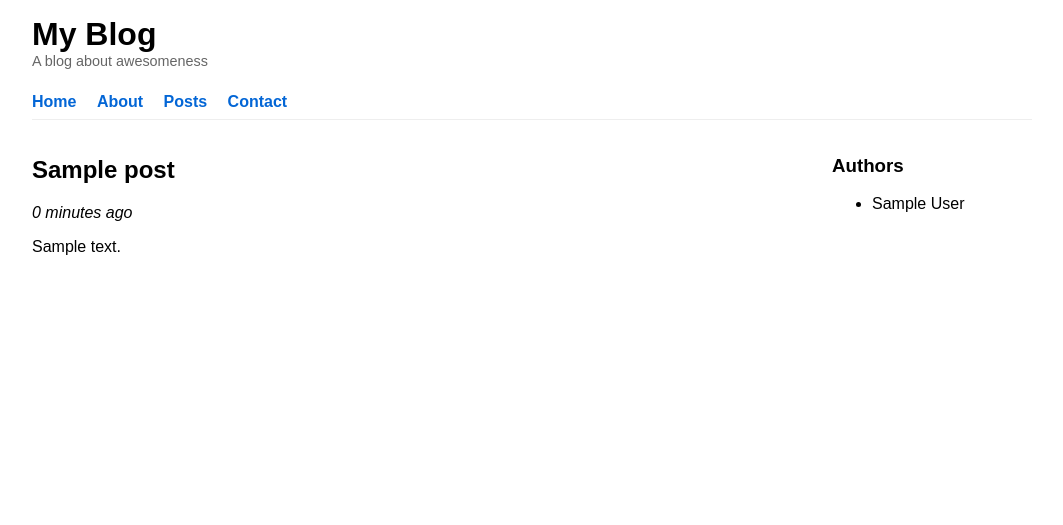
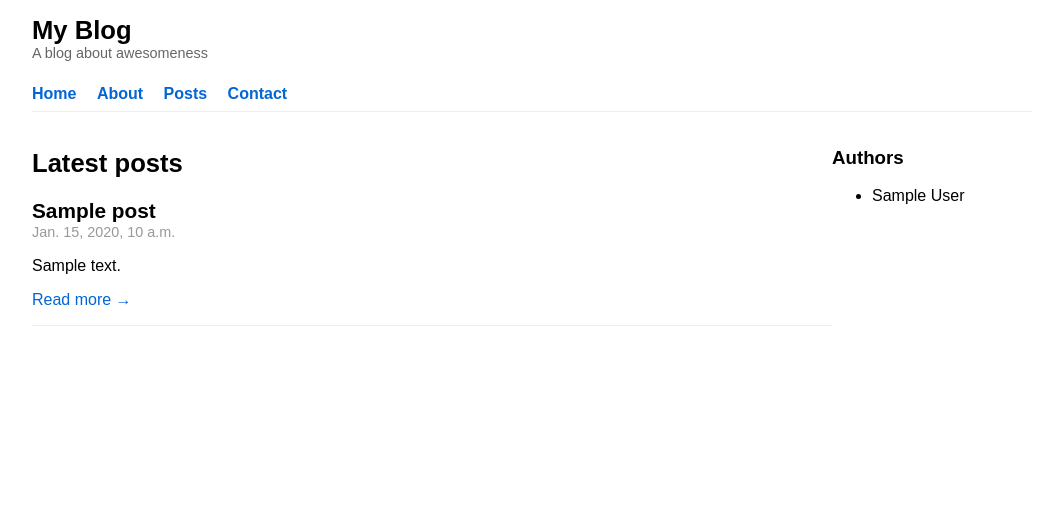
Before and after one commit to sheridan-python/mysite-example, a Django app: page / in a window 1280 px wide. Shown: the top 525 px of the page, without its empty margins (108-1171 px from the left). Run offline with Django 3.2, Linux system fonts and the light colour scheme; tables that the repository leaves empty hold one stand-in row (values such as "Sample post").

Commit message:
Create reusable template for post preview

```diff
--- a/blog/static/blog/base.css
+++ b/blog/static/blog/base.css
@@ -23,6 +23,13 @@ a {
 
 a:hover {
   text-decoration: underline;
+}
+
+h1 {
+  font-size: 1.6em;
+}
+h2 {
+  font-size: 1.3em;
 }
 
 /* Style the header area */
--- a/blog/templates/blog/home.html
+++ b/blog/templates/blog/home.html
@@ -1,13 +1,10 @@
 {% extends "blog/base.html" %}
 
 {% block main %}
-<section class="latest-article-preview">
+<section>
+  <h1>Latest posts</h1>
   {% for post in latest_posts %}
-  <article>
-    <h2>{{ post.title }}</h2>
-    <em>{{ post.published|timesince }} ago</em>
-    {{ post.content|linebreaks }}
-  </article>
+    {% include "blog/post_preview.html" %}
   {% endfor %}
 </section>
 {% endblock %}
--- /dev/null
+++ b/blog/templates/blog/post_preview.html
@@ -0,0 +1,8 @@
+<article class="post-preview">
+  <h2>{{ post.title }}</h2>
+  <time>{{ post.published }}</time>
+  <section class="teaser">
+    {{ post.content|truncatewords:20 }}
+  </section>
+  <p><a href="{{ post.get_absolute_url }}">Read more &rarr; </a></p>
+</article>
```
Also changed, not shown: blog/templates/blog/post_list.html (+1 -8 lines).
